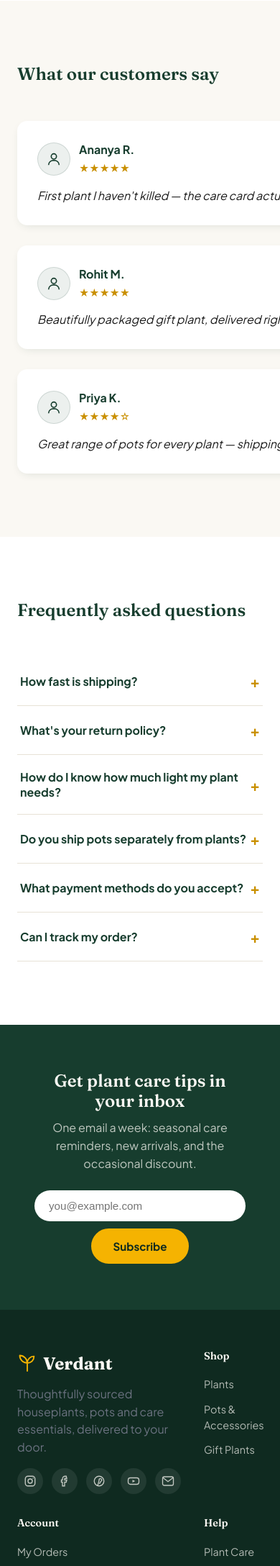
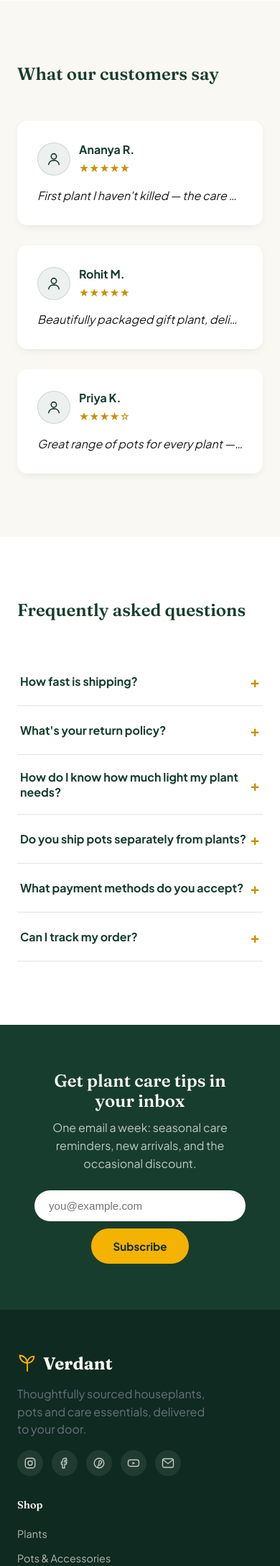
Before and after one commit to swapnaligilbile08/CodeAlpha_Verdant, a Django app: page / in a window 390 px wide; the page is wider, and only the part inside the window is pictured. Shown: the part 2934-5110 px from the top of that part at 72% size. Run offline with Django 5.2, Linux system fonts and the light colour scheme; data that the repository does not hold is empty.

Commit message:
Fix mobile horizontal overflow on homepage and footer

```diff
--- a/static/css/styles.css
+++ b/static/css/styles.css
@@ -1302,3 +1302,16 @@ html.intro-seen #intro-splash {
 .password-toggle-btn.showing {
   color: var(--gold-dark);
 }
+
+/* ---------------- responsive fixes ---------------- */
+/* Grid items default to min-width:auto, so a long nowrap line (testimonial quote)
+   stretched the whole page to ~578px on phones. Let them shrink instead. */
+.testimonial-card {
+  min-width: 0;
+}
+/* Footer: stack to one column on small phones so nothing overflows. */
+@media (max-width: 480px) {
+  .footer-grid {
+    grid-template-columns: 1fr;
+  }
+}
```
